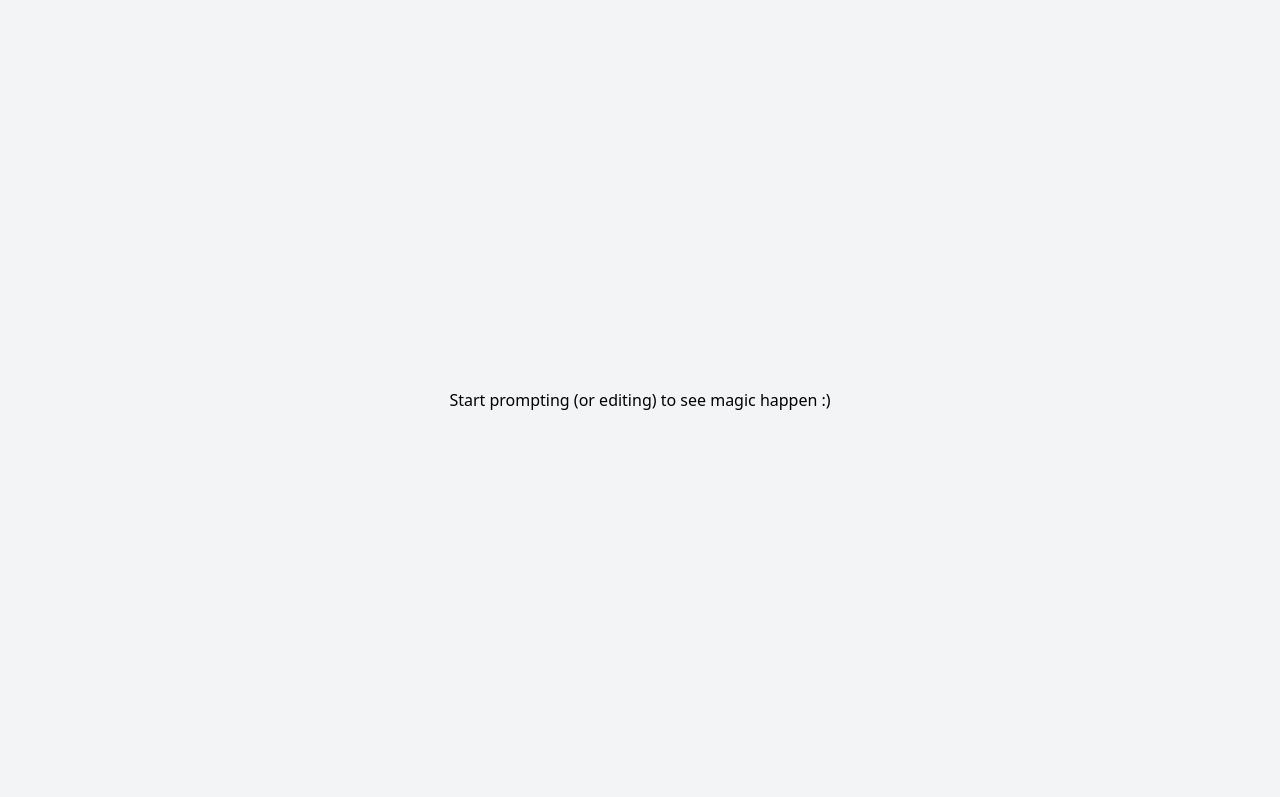
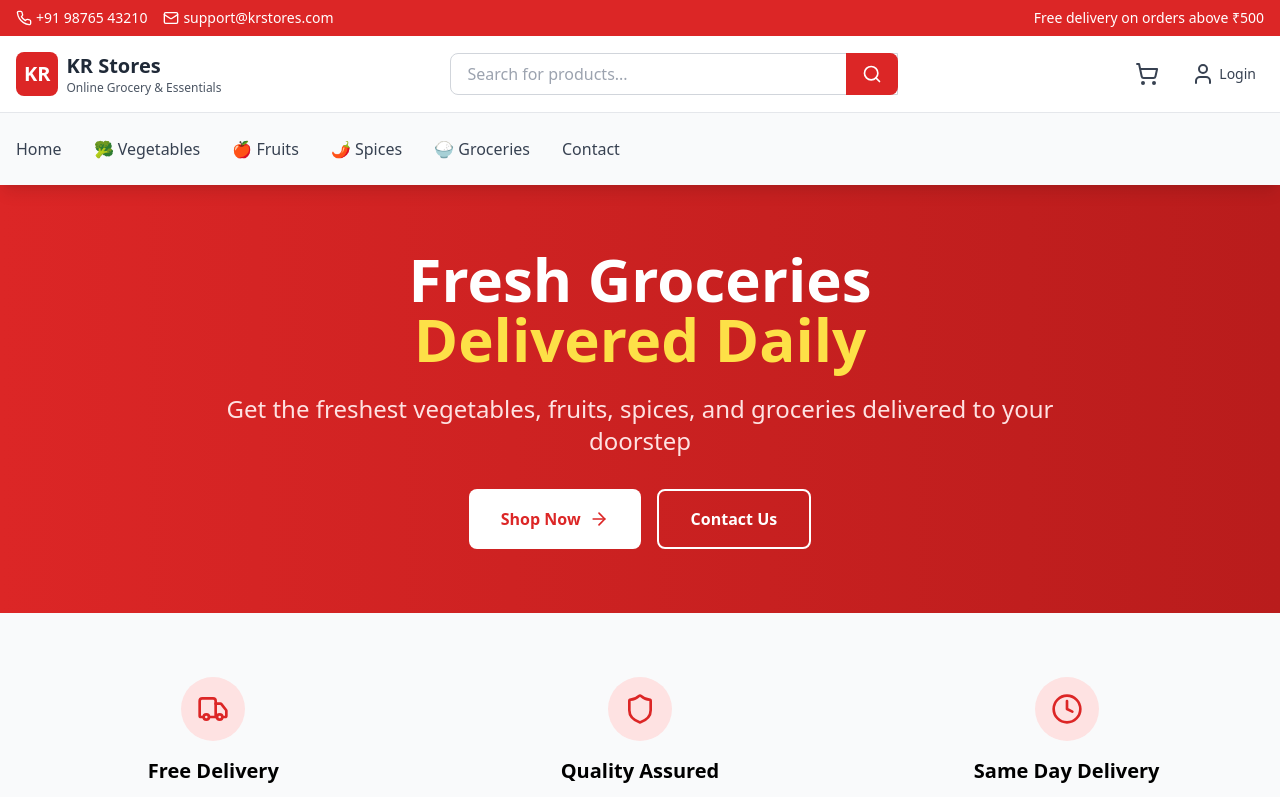
Before and after one commit to samy-3086/KR-STORES, a React (Vite) app: page / in a window 1280 px wide. Shown: the top 797 px of the page. Built offline with nearby package versions, Linux system fonts and the light colour scheme.

Commit message:
Updated App.tsx

```diff
--- a/src/App.tsx
+++ b/src/App.tsx
@@ -1,10 +1,44 @@
 import React from 'react';
+import { BrowserRouter as Router, Routes, Route } from 'react-router-dom';
+import { AuthProvider } from './contexts/AuthContext';
+import { CartProvider } from './contexts/CartContext';
+import Header from './components/Layout/Header';
+import Footer from './components/Layout/Footer';
+import Home from './pages/Home';
+import Products from './pages/Products';
+import ProductDetail from './pages/ProductDetail';
+import Cart from './pages/Cart';
+import Auth from './pages/Auth';
+import Checkout from './pages/Checkout';
+import OrderSuccess from './pages/OrderSuccess';
+import Contact from './pages/Contact';
+import Admin from './pages/Admin';
 
 function App() {
   return (
-    <div className="min-h-screen bg-gray-100 flex items-center justify-center">
-      <p>Start prompting (or editing) to see magic happen :)</p>
-    </div>
+    <AuthProvider>
+      <CartProvider>
+        <Router>
+          <div className="min-h-screen flex flex-col">
+            <Header />
+            <main className="flex-1">
+              <Routes>
+                <Route path="/" element={<Home />} />
+                <Route path="/products" element={<Products />} />
+                <Route path="/product/:id" element={<ProductDetail />} />
+                <Route path="/cart" element={<Cart />} />
+                <Route path="/auth" element={<Auth />} />
+                <Route path="/checkout" element={<Checkout />} />
+                <Route path="/order-success" element={<OrderSuccess />} />
+                <Route path="/contact" element={<Contact />} />
+                <Route path="/admin" element={<Admin />} />
+              </Routes>
+            </main>
+            <Footer />
+          </div>
+        </Router>
+      </CartProvider>
+    </AuthProvider>
   );
 }
 
```
